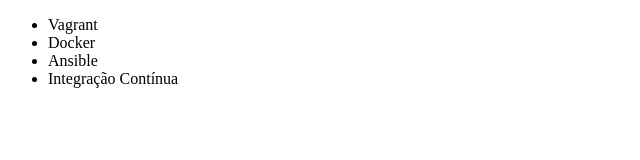
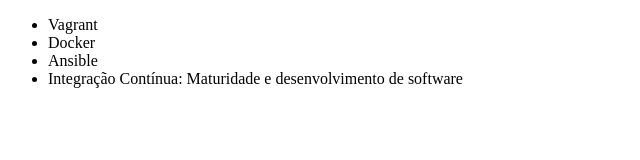
Before and after one commit to skiterandre/github, a plain HTML site: page index.html in a window 1280 px wide. Shown: the whole page, without its empty margins (0-640 px from the left). Drawn offline with Linux system fonts and the light colour scheme.

Commit message:
correção nome curso integração continua

```diff
--- a/index.html
+++ b/index.html
@@ -9,7 +9,7 @@
         <li>Vagrant</li>
         <li>Docker</li>
         <li>Ansible</li>
-        <li>Integração Contínua</li>
+        <li>Integração Contínua: Maturidade e desenvolvimento de software</li>
     </ul>
 </body>
 </html>
```
